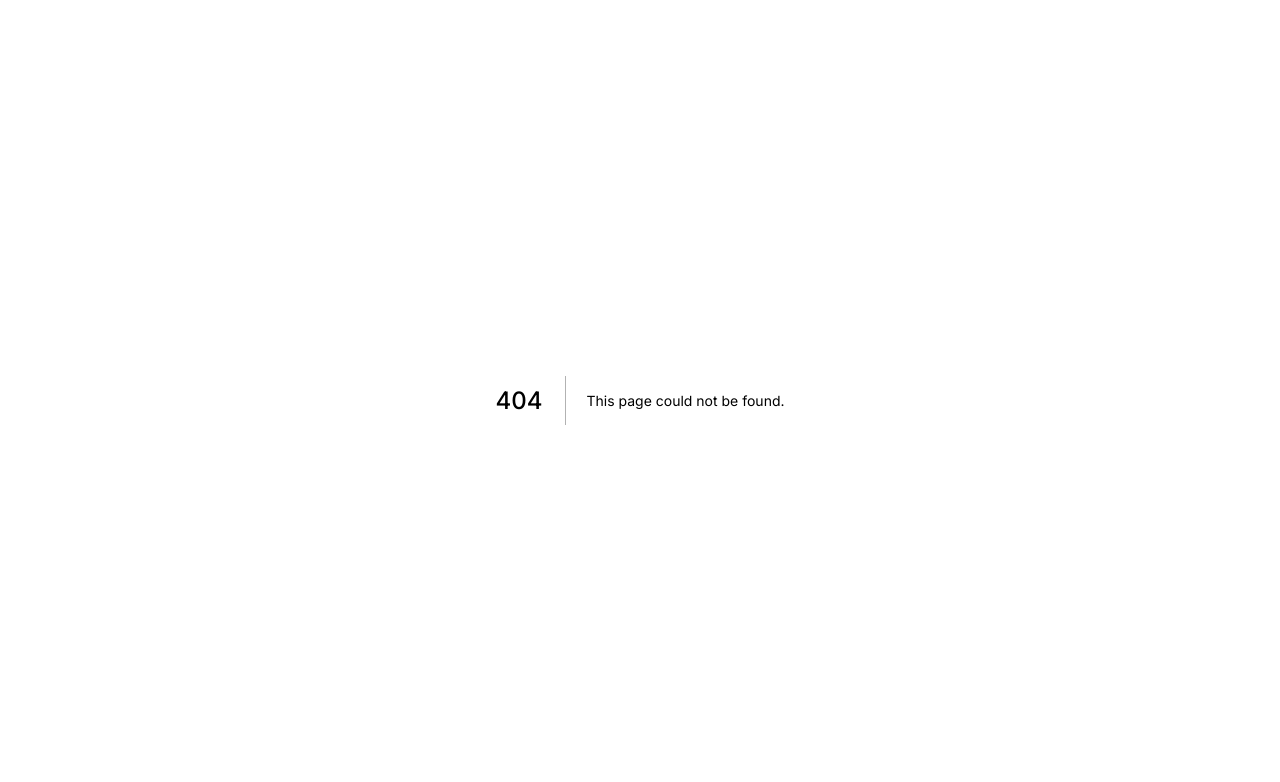
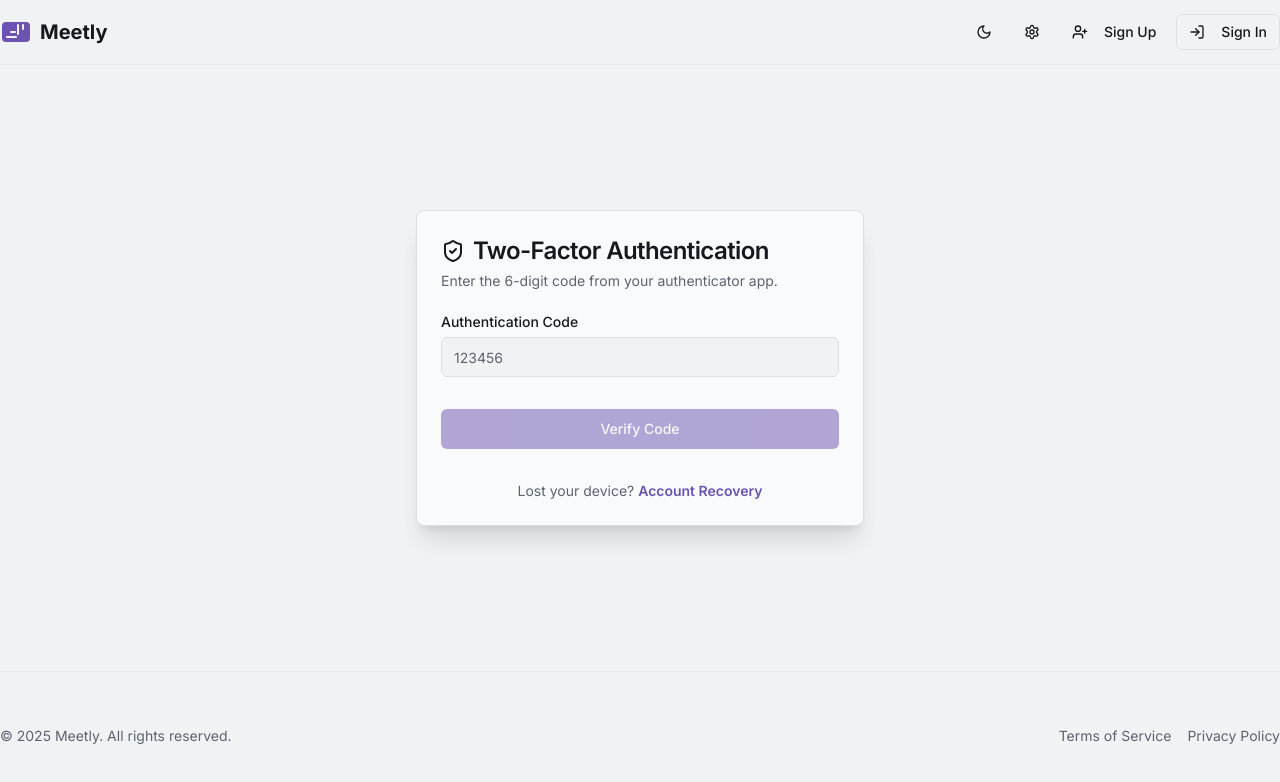
Before and after one commit to m6tm/meetly, a Next.js app: page /verify-2fa in a window 1280 px wide. Before the commit this address had no page. Shown: the top 782 px of the page. Built offline with nearby package versions, Linux system fonts and the light colour scheme.

Commit message:
Ajoute une page pour entrer le code pour le 2FA

```diff
--- /dev/null
+++ b/src/app/verify-2fa/page.tsx
@@ -0,0 +1,16 @@
+
+import AppFooter from "@/components/layout/app-footer";
+import AppHeader from "@/components/layout/app-header";
+import TwoFactorForm from "@/components/auth/two-factor-form";
+
+export default function Verify2FAPage() {
+  return (
+    <div className="flex flex-col min-h-screen bg-background">
+      <AppHeader />
+      <main className="flex-1 flex flex-col items-center justify-center p-4">
+        <TwoFactorForm />
+      </main>
+      <AppFooter />
+    </div>
+  );
+}
--- /dev/null
+++ b/src/components/auth/two-factor-form.tsx
@@ -0,0 +1,83 @@
+
+'use client';
+
+import React, { useState } from 'react';
+import Link from 'next/link';
+import { Button } from '@/components/ui/button';
+import { Card, CardContent, CardDescription, CardFooter, CardHeader, CardTitle } from '@/components/ui/card';
+import { Input } from '@/components/ui/input';
+import { Label } from '@/components/ui/label';
+import { ShieldCheck, Loader2 } from 'lucide-react';
+
+export default function TwoFactorForm() {
+  const [code, setCode] = useState('');
+  const [isLoading, setIsLoading] = useState(false);
+  const [error, setError] = useState<string | null>(null);
+
+  const handleSubmit = async (event: React.FormEvent<HTMLFormElement>) => {
+    event.preventDefault();
+    setIsLoading(true);
+    setError(null);
+    console.log('2FA Code submitted:', code);
+    // Placeholder for actual 2FA verification logic
+    // Simulate API call
+    await new Promise(resolve => setTimeout(resolve, 1000));
+
+    if (code === "123456") { // Example: Successful code
+      // Redirect to dashboard or home page
+      console.log("2FA successful, redirecting...");
+      // router.push('/');
+    } else {
+      setError('Invalid authentication code. Please try again.');
+    }
+    setIsLoading(false);
+  };
+
+  return (
+    <Card className="w-full max-w-md shadow-xl">
+      <CardHeader className="space-y-1">
+        <CardTitle className="text-2xl flex items-center">
+          <ShieldCheck className="mr-2 h-6 w-6" /> Two-Factor Authentication
+        </CardTitle>
+        <CardDescription>
+          Enter the 6-digit code from your authenticator app.
+        </CardDescription>
+      </CardHeader>
+      <form onSubmit={handleSubmit}>
+        <CardContent className="grid gap-4">
+          {error && (
+            <div className="p-3 rounded-md bg-destructive/10 text-destructive border border-destructive/30 text-sm">
+              {error}
+            </div>
+          )}
+          <div className="grid gap-2">
+            <Label htmlFor="2fa-code">Authentication Code</Label>
+            <Input
+              id="2fa-code"
+              type="text"
+              inputMode="numeric"
+              pattern="\d{6}"
+              placeholder="123456"
+              required
+              value={code}
+              onChange={(e) => setCode(e.target.value.replace(/\D/g, '').slice(0, 6))}
+              disabled={isLoading}
+              maxLength={6}
+            />
+          </div>
+          <Button className="w-full mt-4" type="submit" disabled={isLoading || code.length !== 6}>
+            {isLoading ? <Loader2 className="animate-spin" /> : 'Verify Code'}
+          </Button>
+        </CardContent>
+      </form>
+      <CardFooter className="flex flex-col gap-4 pt-2">
+        <p className="text-sm text-muted-foreground text-center">
+          Lost your device?{' '}
+          <Link href="/recover-account" className="font-semibold text-primary hover:underline">
+            Account Recovery
+          </Link>
+        </p>
+      </CardFooter>
+    </Card>
+  );
+}
```
